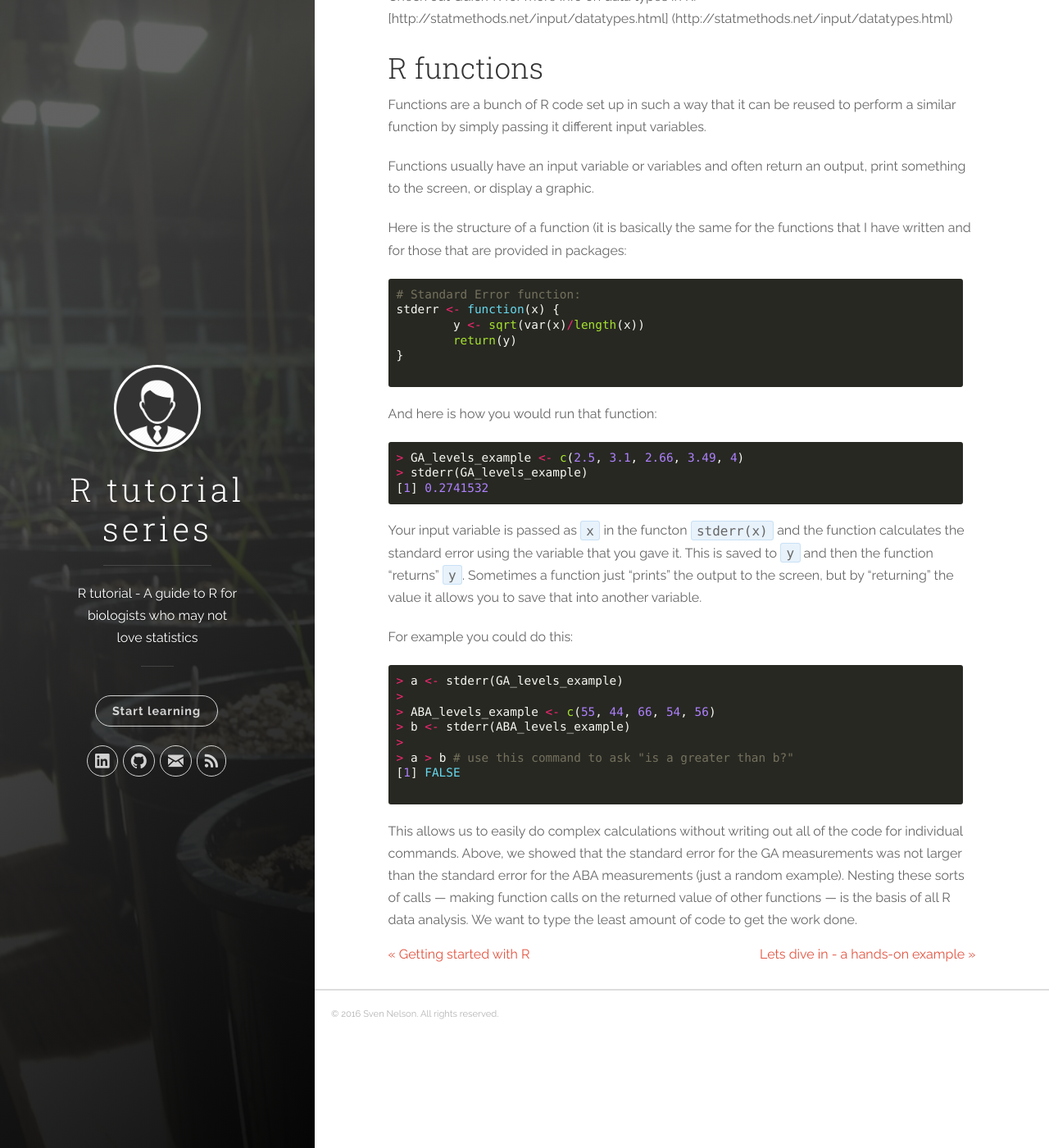
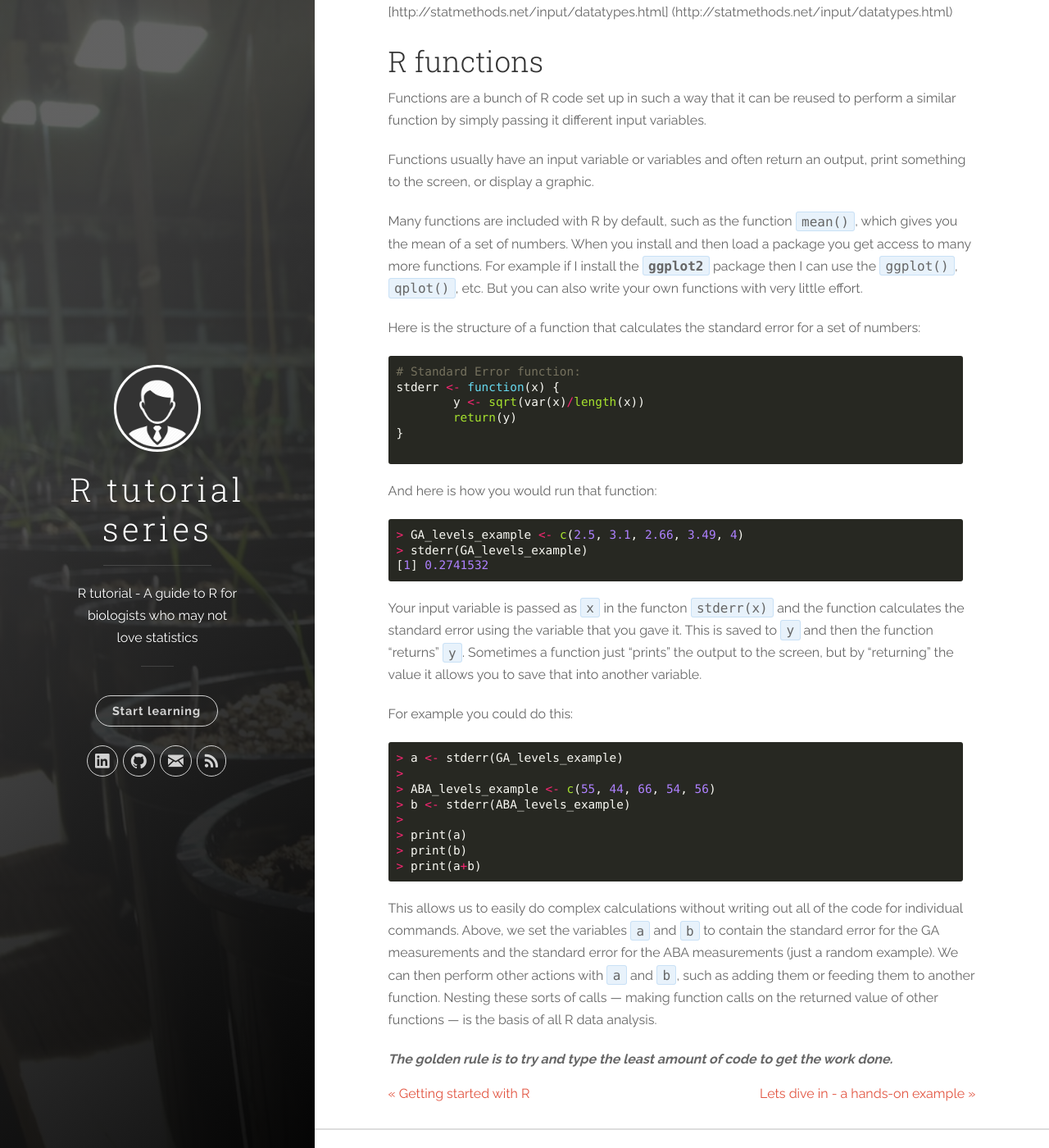
Before and after one commit to bakuhatsu/Rsite, a Jekyll site: the page built from _posts/2016-04-28-Physics-of-R-Universe.markdown, in a window 1280 px wide and 1400 px high, scrolled down 11038 px. Shown: the whole window at 82% size. Built offline with Jekyll 4.4.1, drawn with Linux system fonts in a browser that asks for light colours; nearby versions of some CDN libraries; some of the changed text lies outside the part shown.

Commit message:
Edits to another post3

````diff
--- a/_posts/2016-04-28-Physics-of-R-Universe.markdown
+++ b/_posts/2016-04-28-Physics-of-R-Universe.markdown
@@ -294,7 +294,7 @@
 
 Some more useful info on factors here: [http://www.stat.berkeley.edu/~s133/factors.html](http://www.stat.berkeley.edu/~s133/factors.html)
 
-## Data types that are made up of lists or tables of variables include: ##
+## Data types made up of lists or tables ##
 
 | Data type     	| Code to create this type of object     | Contents     | Dimensions |
 |:-------------|:---------------|:--------------|:-----------|
@@ -304,13 +304,14 @@
 | data frames   	| `column1 <- c(1,2,3,4)` <br>`column2 <- c("red", "white", "red", NA)` <br>`column3 <- c(TRUE,TRUE,TRUE,FALSE)` <br>`df <- data.frame(column1, column2, column3)` <br>`# set column names` <br> `names(df) <- c("ID","Treatment","Measurement")`  | like an excel sheet, Columns are names and have the same data type within a column, rows can contain different data type and rownames are optional | 2 |
 | lists         	| `list(item1, item2, item3)` or <br> `list(name1 = item1, name2 = item2, name3 = item3)` | multiple types ok | 1 |
 
-You can check the data type of any variable in R by using the `class()` function.  So `class("hello")` would return `"character"` and `class(23)` would return `"numeric"`.  If you call class on a list, it will return `"list"`, not the class of the items within the list, since they might be different.  But if you call class of a vector, it will return the data type of the contents.  So `class(c(1,2,3))` will return `"numeric"`.
+**Checking types:**
+You may remember that you can check the data type of any variable in R by using the `class()` function.  So `class("hello")` would return `"character"` and `class(23)` would return `"numeric"`.  If you call class on a list, it will return `"list"`.  If you call class on a dataFrame it will return `data.frame`.  But if you call class of a vector, it will return the data type of the contents.  So `class(c(1,2,3))` will return `"numeric"`.
 
 **Note on vectors:**
 These are lists of elements that are all of the same data type.  You can get an element from a specific index (for example index 1) in the list with vectorName[1].  Remember that in R counting starts from 1, while in some other programming languages (such as python), counting starts from 0.  So the first element of vector x in R is x[1], but in python would be x[0]
 
 **Note on lists:**
-very similar to vectors, but some functions require one or the other (create with `list()` or change to not a list with `unlist()` Elements in a list can be associated with names, so you can call an element by its index or it's name. **(*Actually, you can also do this with vectors by setting `names(vector)`, but this is used less frequently than names for list elements.*)**  You can also store multiple elements of differen data types within the same list, which is not possible in vectors.
+Lists are very similar to vectors, but some functions require one or the other (create with `list()` or change to not a list with `unlist()` Elements in a list can be associated with names, so you can call an element by its index or it's name. **(*Actually, you can also do this with vectors by setting `names(vector)`, but this is used less frequently than names for list elements.*)**  You can also store multiple elements of different data types within the same list, which is not possible in vectors.
 
 Check out Quick-R for more info on data types in R: [http://statmethods.net/input/datatypes.html] (http://statmethods.net/input/datatypes.html)
 
@@ -320,7 +321,9 @@
 
 Functions usually have an input variable or variables and often return an output, print something to the screen, or display a graphic.
 
-Here is the structure of a function (it is basically the same for the functions that I have written and for those that are provided in packages:
+Many functions are included with R by default, such as the function `mean()`, which gives you the mean of a set of numbers.  When you install and then load a package you get access to many more functions.  For example if I install the **`ggplot2`** package then I can use the `ggplot()`, `qplot()`, etc.  But you can also write your own functions with very little effort.
+
+Here is the structure of a function that calculates the standard error for a set of numbers:
 
 ```r
 # Standard Error function:
@@ -348,9 +351,11 @@
 > ABA_levels_example <- c(55, 44, 66, 54, 56)
 > b <- stderr(ABA_levels_example)
 >
-> a > b # use this command to ask "is a greater than b?"
-[1] FALSE
-
+> print(a)
+> print(b)
+> print(a+b)
 ```
 
-This allows us to easily do complex calculations without writing out all of the code for individual commands.  Above, we showed that the standard error for the GA measurements was not larger than the standard error for the ABA measurements (just a random example).  Nesting these sorts of calls — making function calls on the returned value of other functions — is the basis of all R data analysis.  We want to type the least amount of code to get the work done.
+This allows us to easily do complex calculations without writing out all of the code for individual commands.  Above, we set the variables `a` and `b` to contain the standard error for the GA measurements and the standard error for the ABA measurements (just a random example).  We can then perform other actions with `a` and `b`, such as adding them or feeding them to another function.  Nesting these sorts of calls — making function calls on the returned value of other functions — is the basis of all R data analysis.
+
+***The golden rule is to try and type the least amount of code to get the work done.***
````
